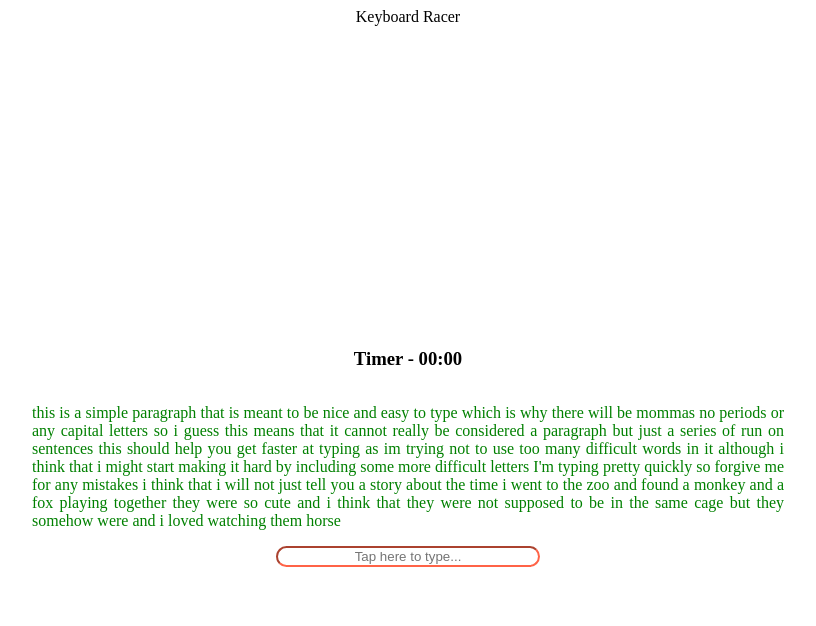
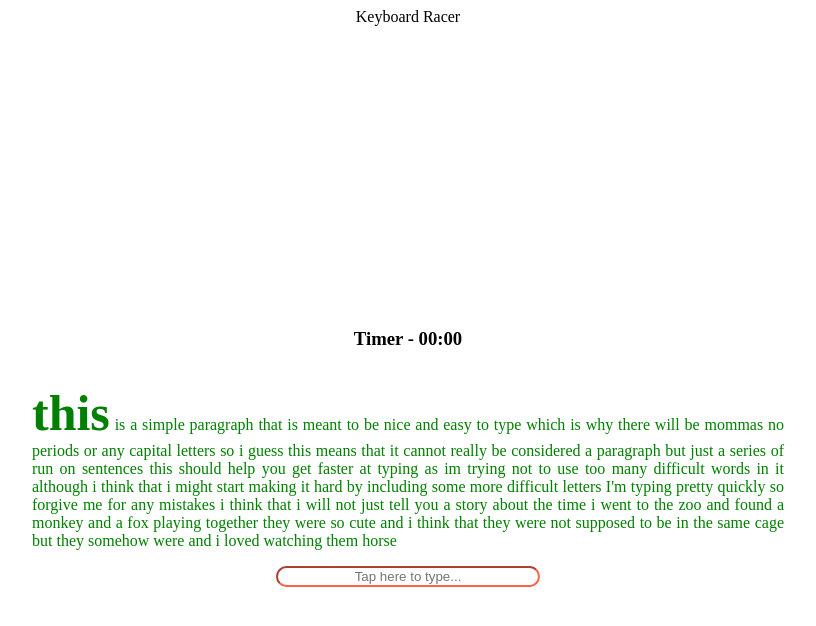
Before and after one commit to nagendraallam/KeyboardRacer, a React (Create React App) app: page / in a window 1280 px wide. Shown: the top 626 px of the page, without its empty margins (232-1048 px from the left). Built offline with nearby package versions, Linux system fonts and the light colour scheme.

Commit message:
Updates to UI

```diff
--- a/src/Screens/Body.js
+++ b/src/Screens/Body.js
@@ -1,21 +1,38 @@
+import { split } from "lodash";
 import React, { useState, useRef, useEffect } from "react";
-
+import "../css/body.css";
 export default function Body() {
   const [typed, addTyped] = useState("");
+  const [states, setStates] = useState({
+    lastPart: "",
+    currentWord: "",
+    restParagraph: "",
+  });
   const inputRef = useRef("");
   const paragraphRef = useRef();
-  const paragraph = "this is a simple paragraph that is meant to be nice and easy to type which is why there will be mommas no periods or any capital letters so i guess this means that it cannot really be considered a paragraph but just a series of run on sentences this should help you get faster at typing as im trying not to use too many difficult words in it although i think that i might start making it hard by including some more difficult letters I'm typing pretty quickly so forgive me for any mistakes i think that i will not just tell you a story about the time i went to the zoo and found a monkey and a fox playing together they were so cute and i think that they were not supposed to be in the same cage but they somehow were and i loved watching them horse";
+  const paragraph =
+    "this is a simple paragraph that is meant to be nice and easy to type which is why there will be mommas no periods or any capital letters so i guess this means that it cannot really be considered a paragraph but just a series of run on sentences this should help you get faster at typing as im trying not to use too many difficult words in it although i think that i might start making it hard by including some more difficult letters I'm typing pretty quickly so forgive me for any mistakes i think that i will not just tell you a story about the time i went to the zoo and found a monkey and a fox playing together they were so cute and i think that they were not supposed to be in the same cage but they somehow were and i loved watching them horse";
 
   useEffect(() => {
-      if(typed == paragraph.substring(0,typed.length)){
-        paragraphRef.current.style.color = "green"
-      }else{
-        paragraphRef.current.style.color = "red"
-      }
+    //TO CHECK IF THE TYPING IS CORRECT
+    if (typed == paragraph.substring(0, typed.length)) {
+      paragraphRef.current.style.color = "green";
+    } else {
+      paragraphRef.current.style.color = "red";
+    }
+  }, [typed]);
+
+  //TO BOLD BODY WHILE TYPING
+
+  useEffect(() => {
+    let rest = paragraph.substring(typed.length,paragraph.length)
+    let current = rest.substring(0,rest.indexOf(" "))
+    let previous = paragraph.substring(0,typed.length)
+
+    setStates({lastPart : previous,currentWord:current,restParagraph:rest.substring(current.length,rest.length)})
   }, [typed]);
 
   function addTypedText(e) {
-    console.log(e);
     addTyped(() => {
       return typed + e;
     });
@@ -38,15 +55,10 @@ export default function Body() {
       }}
     >
       <h3>Timer - 00:00</h3>
-      <p
-        ref={paragraphRef}
-        style={{
-          textAlign: "justify",
-          paddingLeft: "20vw",
-          paddingRight: "20vw",
-        }}
-      >
-        {paragraph}
+      <p ref={paragraphRef}>
+        {states.lastPart}
+        <abc><b>{states.currentWord}</b></abc>
+        {states.restParagraph}
       </p>
 
       <input
--- /dev/null
+++ b/src/css/body.css
@@ -0,0 +1,9 @@
+p {
+    text-align: justify;
+    padding-left: 20vw;
+    padding-right: 20vw;
+}
+
+p b{
+    font-size: 50px;
+}
```
